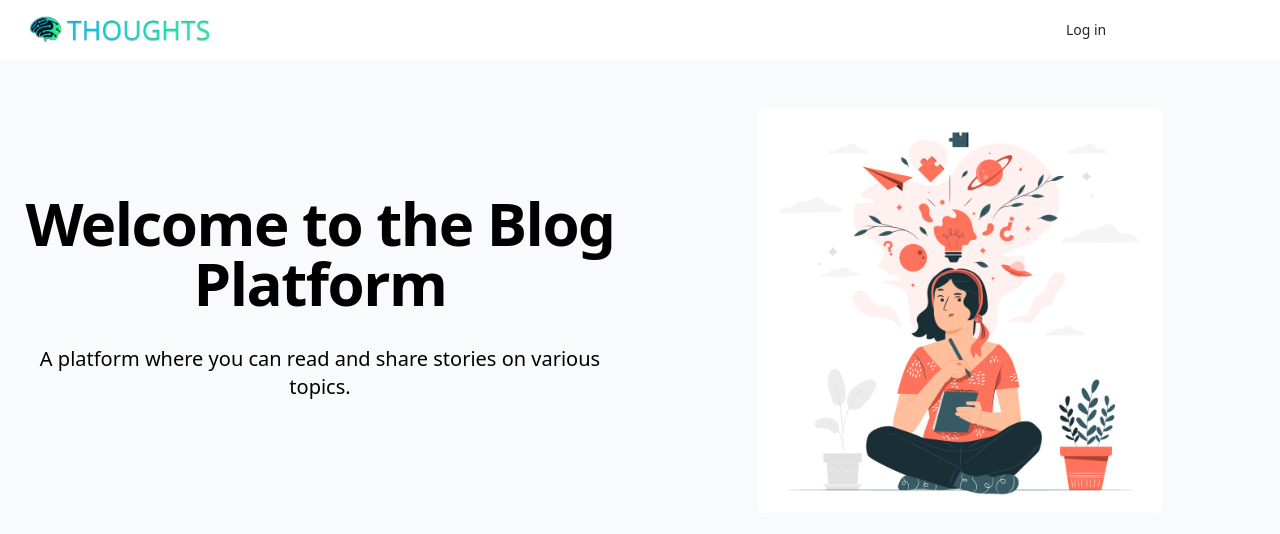
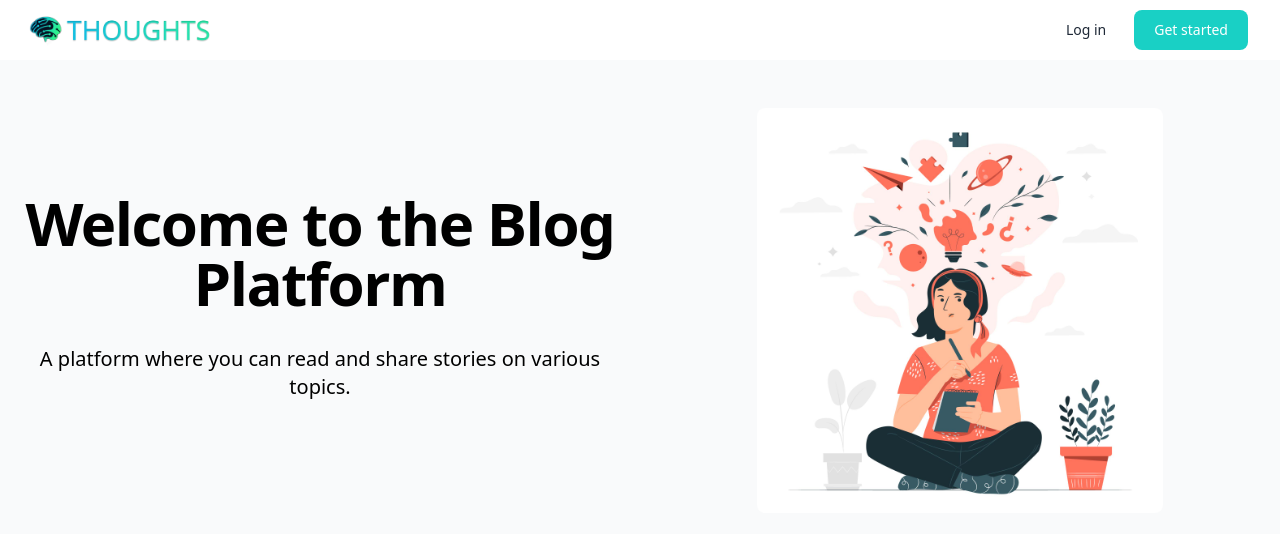
Before and after one commit to kartik-nain/blog-app-frontend, a React (Vite) app: page / in a window 1280 px wide. Shown: the top 534 px of the page. Built offline with nearby package versions, Linux system fonts and the light colour scheme.

Commit message:
change to tailwind.config to apply style on deployment

```diff
--- a/package.json
+++ b/package.json
@@ -30,11 +30,11 @@
     "eslint": "^8.38.0",
     "eslint-plugin-react-hooks": "^4.6.0",
     "eslint-plugin-react-refresh": "^0.3.4",
-    "postcss": "^8.4.24",
-    "tailwindcss": "^3.3.2",
+    "postcss": "^8.4.25",
+    "tailwindcss": "^3.3.3",
     "ts-loader": "^9.4.3",
     "typescript": "^5.1.3",
-    "vite": "^4.3.2",
+    "vite": "^4.4.3",
     "webpack": "^5.86.0",
     "webpack-cli": "^5.1.4"
   }
--- a/tailwind.config.js
+++ b/tailwind.config.js
@@ -1,8 +1,70 @@
-export const content = [
-  "./src/**/*.{js,jsx,ts,tsx}",
+// export const content = [
+//   "./src/**/*.{js,jsx,ts,tsx}",
+//   "node_modules/flowbite-react/**/*.{js,jsx,ts,tsx}",
+// ];
+// export const theme = {
+//   extend: {
+//     colors: {
+//       primary: {
+//         50: "#fdf4ff",
+//         100: "#fae8ff",
+//         200: "#f5d0fe",
+//         300: "#f0abfc",
+//         400: "#e879f9",
+//         500: "#d946ef",
+//         600: "#19d0c5",
+//         700: "#22e2af",
+//         800: "#86198f",
+//         900: "#701a75",
+//       },
+//     },
+//     fontFamily: {
+//       body: [
+//         "Nunito Sans",
+//         "ui-sans-serif",
+//         "system-ui",
+//         "-apple-system",
+//         "Segoe UI",
+//         "Roboto",
+//         "Helvetica Neue",
+//         "Arial",
+//         "Noto Sans",
+//         "sans-serif",
+//         "Apple Color Emoji",
+//         "Segoe UI Emoji",
+//         "Segoe UI Symbol",
+//         "Noto Color Emoji",
+//       ],
+//       sans: [
+//         "Nunito Sans",
+//         "ui-sans-serif",
+//         "system-ui",
+//         "-apple-system",
+//         "Segoe UI",
+//         "Roboto",
+//         "Helvetica Neue",
+//         "Arial",
+//         "Noto Sans",
+//         "sans-serif",
+//         "Apple Color Emoji",
+//         "Segoe UI Emoji",
+//         "Segoe UI Symbol",
+//         "Noto Color Emoji",
+//       ],
+//     },
+//   },
+// };
+// export const plugins = [require("flowbite/plugin")];
+// export const darkMode = "media";
+
+module.exports = {
+  darkMode: "media",
+  content: [
+    "./src/**/*.{js,ts,jsx,tsx}",
+    "./Components/**/*.{js,ts,jsx,tsx}",
     "node_modules/flowbite-react/**/*.{js,jsx,ts,tsx}",
-];
-export const theme = {
+  ],
+  theme: {
     extend: {
       colors: {
         primary: {
@@ -53,6 +115,6 @@ export const theme = {
         ],
       },
     },
+  },
+  plugins: [require("flowbite/plugin")],
 };
-export const plugins = [require("flowbite/plugin")];
-export const darkMode = "media";
```
Also changed, not shown: 1 other file (tests, documents, lock files or other folders). Lines whose indentation alone changed are shown as unchanged.
